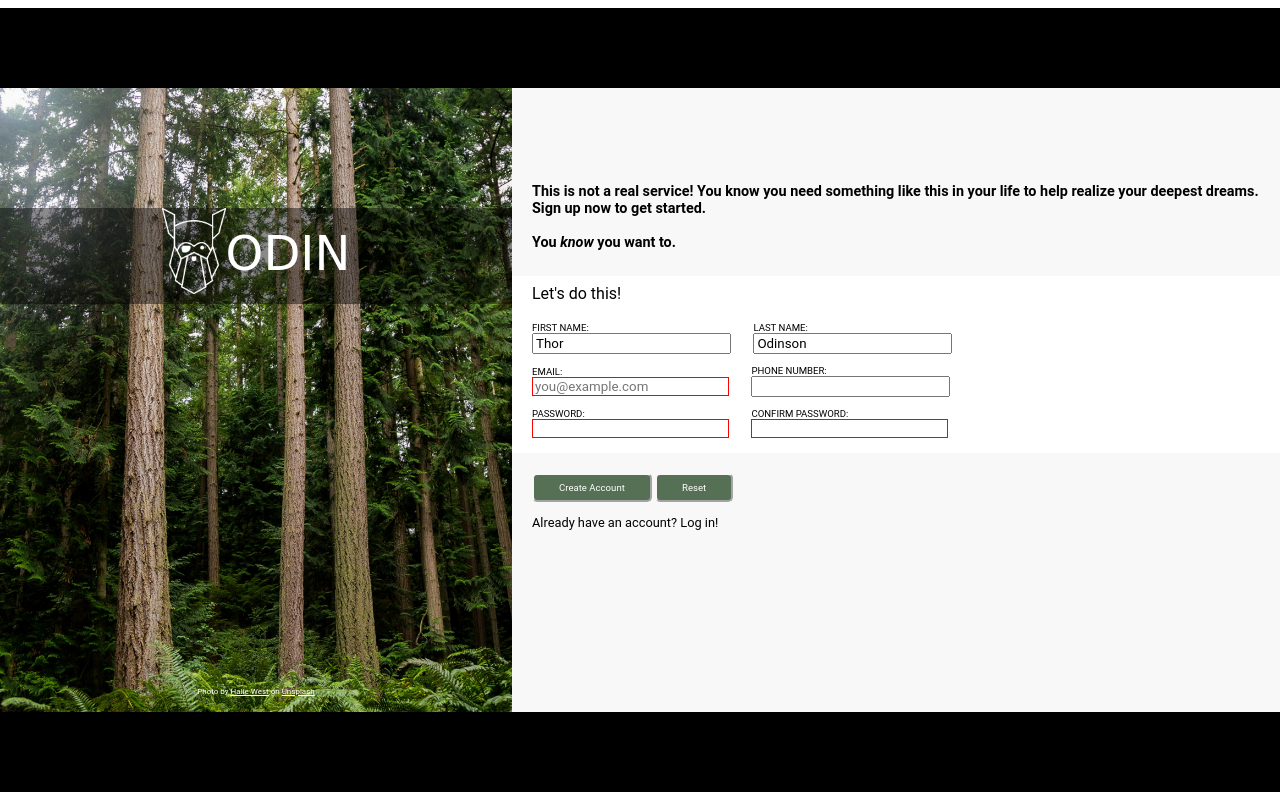
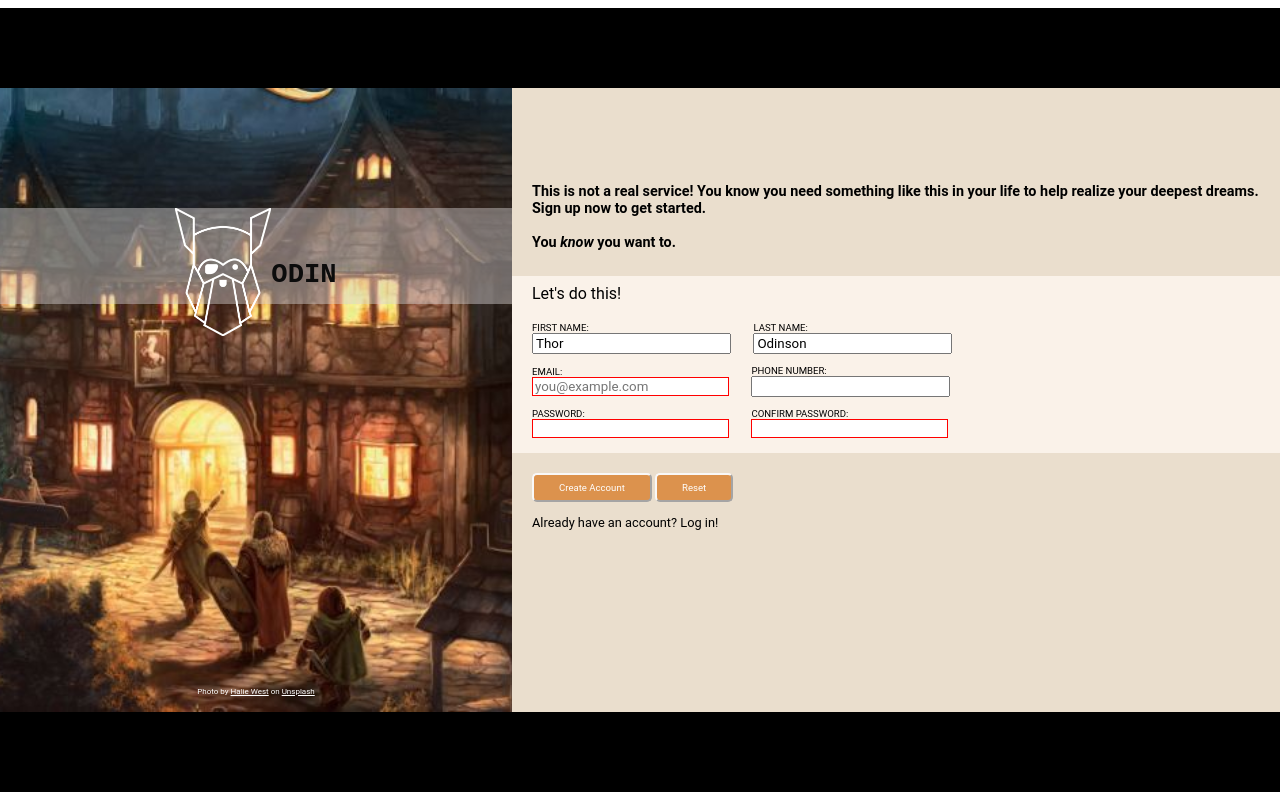
Before and after one commit to Fun-with-work/Sign-up-form, a plain HTML site: page index.html in a window 1280 px wide. Drawn offline with Linux system fonts and the light colour scheme.

Commit message:
change the webpage to prancing pony tavern

```diff
--- a/style.css
+++ b/style.css
@@ -18,14 +18,14 @@ header {
     position: relative;
     width: 40%;
     float: left;
-    background-image: url(halie-west-bTzpau9mKT4-unsplash.jpg);
+    background-image: url(The\ Prancing\ Pony.jpg);
     background-repeat: no-repeat;
     background-position: center;
     background-size: cover;
 }
 
 .logo_background {
-    background-color: rgba(2, 2, 2, 0.448);
+    background-color: rgba(214, 211, 211, 0.448);
     width: 100%;
     height: 12vh;
     margin-top: 15vh;
@@ -39,14 +39,15 @@ header {
 }
 
 .logo {
-    width: 8vh;
+    width: 12vh;
     height: auto;
 }
 
 .logo_name {
-    color: white;
-    font-size: 3rem;
-    font-family: cursive, sans-serif;
+    color: rgb(12, 12, 12);
+    font-size: 1.7rem;
+    font-weight: bold;
+    font-family: 'Courier New', Courier, monospace;
 }
 
 .credit_container {
@@ -59,6 +60,11 @@ a:link {
     color: white;
 }
 
+a:visited {
+    color: rgb(211, 243, 151);
+}
+
+
 .credit {
     color: white;
 
@@ -69,21 +75,21 @@ a:link {
 
 
 .right_pane {
-    background-color: rgb(249, 248, 248);
+    background-color: rgb(234, 222, 205);
     display: flex;
     flex-flow: column wrap;
     height: 85vh;
 }
 
 .banner {
-    background-color: rgb(249, 248, 248);
+    background-color: rgb(234, 222, 205);
     padding: 95px 20px 25px 20px;
     font-weight: bold;
     font-size: .9rem;
 }
 
 .data {
-    background-color: white;
+    background-color: rgb(250, 242, 233);
     padding: 8px 20px 15px 20px;
     box-shadow: 0 8px 6px -6px rgb(176, 173, 173);
 }
@@ -106,13 +112,13 @@ input:invalid {
 
 input:focus {
     border: 1px solid rgb(90, 90, 236);
-    background-color: rgba(177, 248, 224, 0.625);
+    background-color: rgba(245, 245, 220, 0.849);
     box-shadow: 0 8px 6px -6px rgb(176, 173, 173);
     ;
 }
 
 .form_submit {
-    background-color: rgb(249, 248, 248);
+    background-color: rgb(234, 222, 205);
     padding: 20px 20px 30px 20px;
     font-size: .8rem;
 }
@@ -120,7 +126,7 @@ input:focus {
 button {
     font-size: .6rem;
     padding: 7px 25px;
-    background-color: rgb(85, 112, 85);
+    background-color: rgb(220, 146, 77);
     color: white;
     border-radius: 5px;
     border-color: rgb(249, 248, 248);
```
